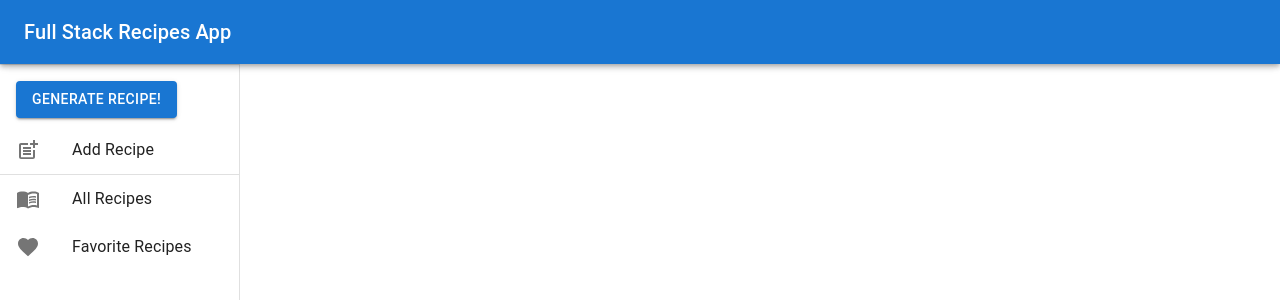
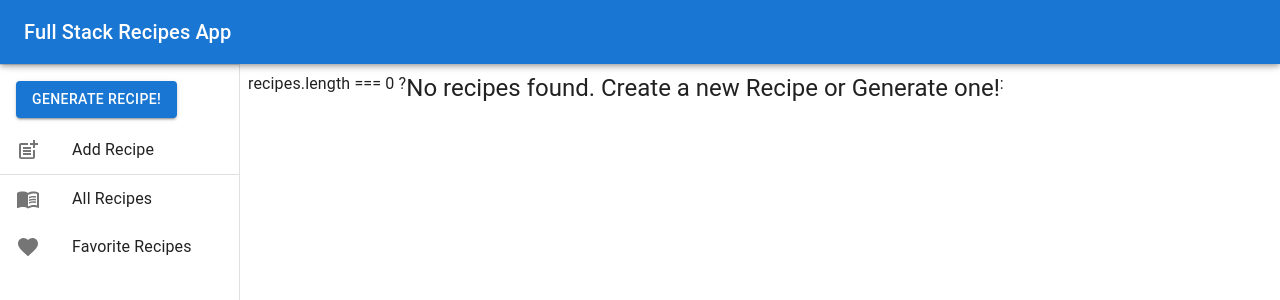
Before and after one commit to Zenb0t/frontend-recipes, a React (Create React App) app: page /allrecipes in a window 1280 px wide. Shown: the top 300 px of the page. Built offline with nearby package versions, Linux system fonts and the light colour scheme.

Commit message:
Update RecipeCardList.tsx

```diff
--- a/src/features/recipeBook/RecipeCardList.tsx
+++ b/src/features/recipeBook/RecipeCardList.tsx
@@ -1,4 +1,4 @@
-import { Grid } from "@mui/material";
+import { Grid, Typography } from "@mui/material";
 import RecipeCard from "./RecipeCard";
 import { RecipeModel } from "./RecipeBookModels";
 
@@ -9,6 +9,8 @@ export default function RecipeCardList(props: { recipes: RecipeModel[] }) {
 
     return (
         <Grid container spacing={2}>
+
+            recipes.length === 0 ? <Typography variant="h5" align="center">No recipes found. Create a new Recipe or Generate one!</Typography> :
             {recipes.map((recipe) => (
                 <Grid key={recipe.id} minWidth={"320px"} item sm={2}>
                     <RecipeCard recipe={recipe} />
```
